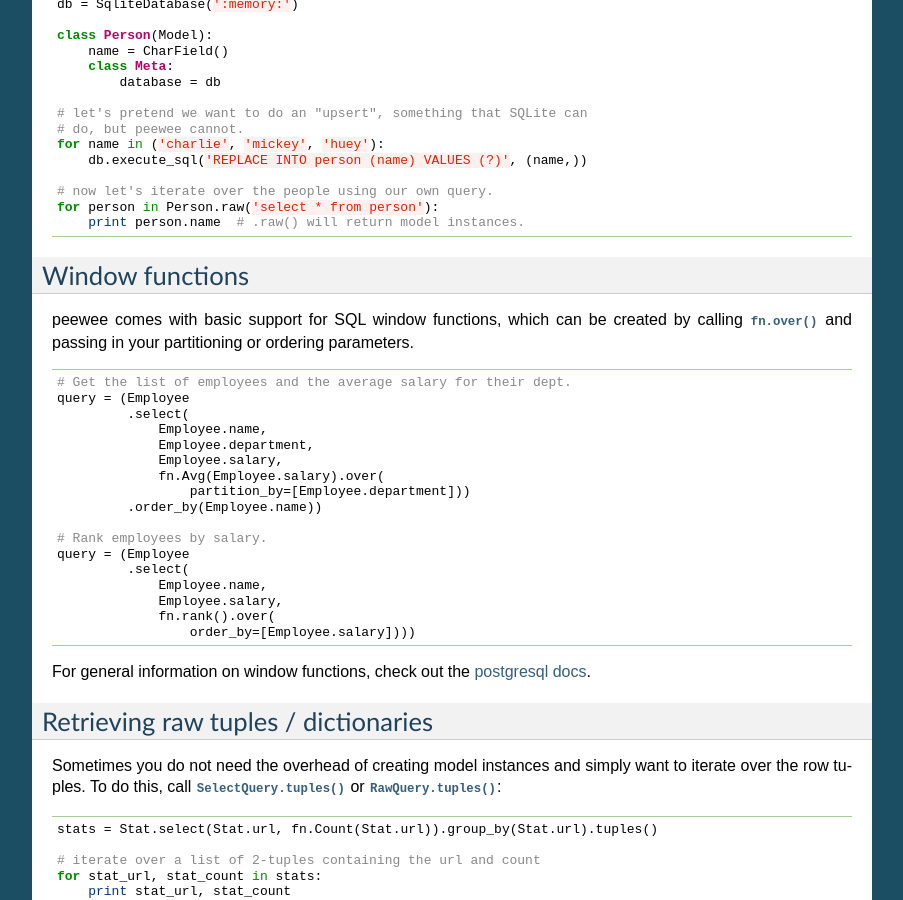
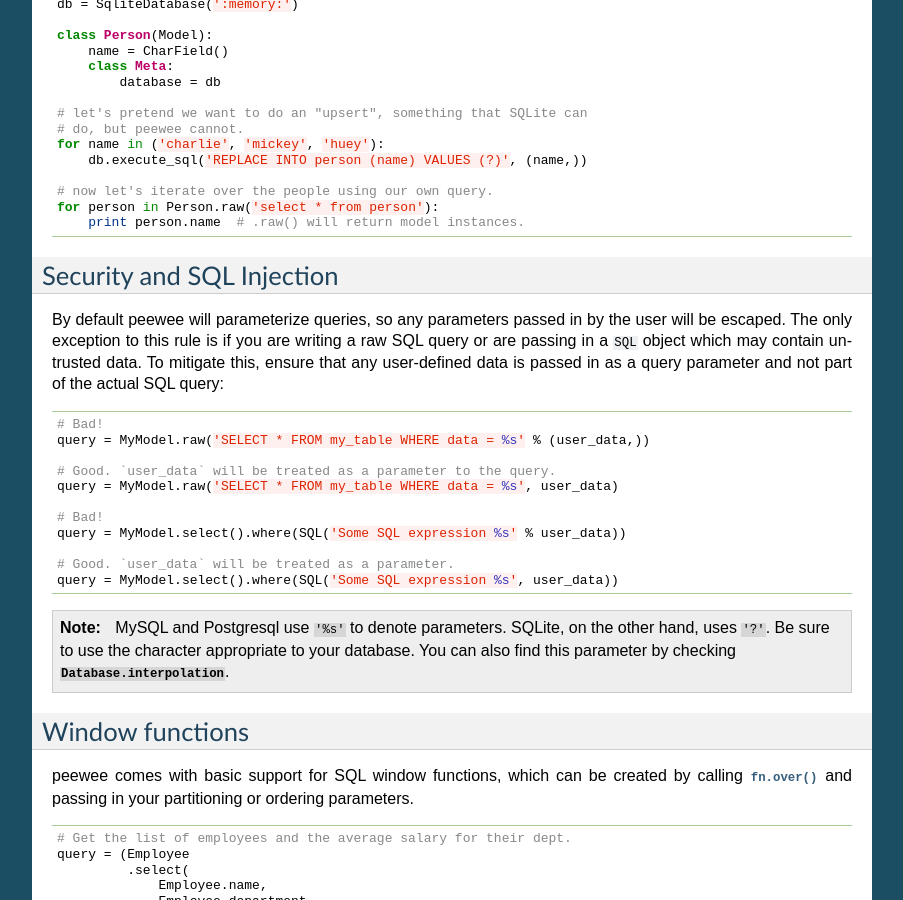
Before and after one commit to coleifer/peewee, a Sphinx documentation site: the page built from docs/peewee/querying.rst, in a window 1280 px wide and 900 px high, scrolled down 11526 px. Shown: the whole window, without its empty margins (198-1101 px from the left). Built offline with Sphinx 7.4.7, drawn with Linux system fonts in a browser that asks for light colours; pages that are not in the unit, such as notebooks, are missing from menus; some of the changed text lies outside the part shown.

Commit message:
Note on sqli.

```diff
--- a/docs/peewee/querying.rst
+++ b/docs/peewee/querying.rst
@@ -704,6 +704,28 @@ Example:
     # now let's iterate over the people using our own query.
     for person in Person.raw('select * from person'):
         print person.name  # .raw() will return model instances.
+
+Security and SQL Injection
+--------------------------
+
+By default peewee will parameterize queries, so any parameters passed in by the user will be escaped. The only exception to this rule is if you are writing a raw SQL query or are passing in a ``SQL`` object which may contain untrusted data. To mitigate this, ensure that any user-defined data is passed in as a query parameter and not part of the actual SQL query:
+
+.. code-block:: python
+
+    # Bad!
+    query = MyModel.raw('SELECT * FROM my_table WHERE data = %s' % (user_data,))
+
+    # Good. `user_data` will be treated as a parameter to the query.
+    query = MyModel.raw('SELECT * FROM my_table WHERE data = %s', user_data)
+
+    # Bad!
+    query = MyModel.select().where(SQL('Some SQL expression %s' % user_data))
+
+    # Good. `user_data` will be treated as a parameter.
+    query = MyModel.select().where(SQL('Some SQL expression %s', user_data))
+
+.. note::
+    MySQL and Postgresql use ``'%s'`` to denote parameters. SQLite, on the other hand, uses ``'?'``. Be sure to use the character appropriate to your database. You can also find this parameter by checking :py:attr:`Database.interpolation`.
 
 Window functions
 ----------------
```
